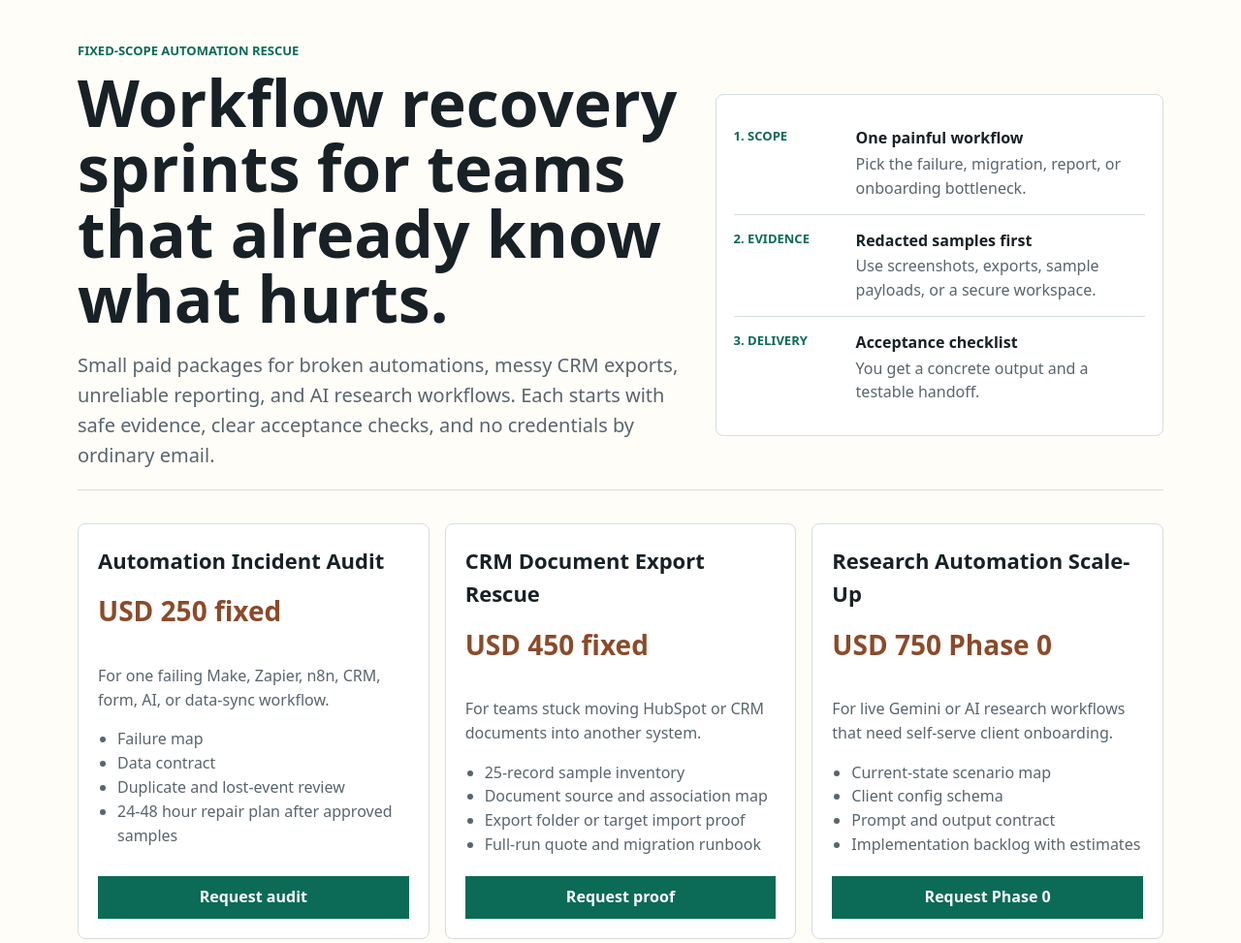
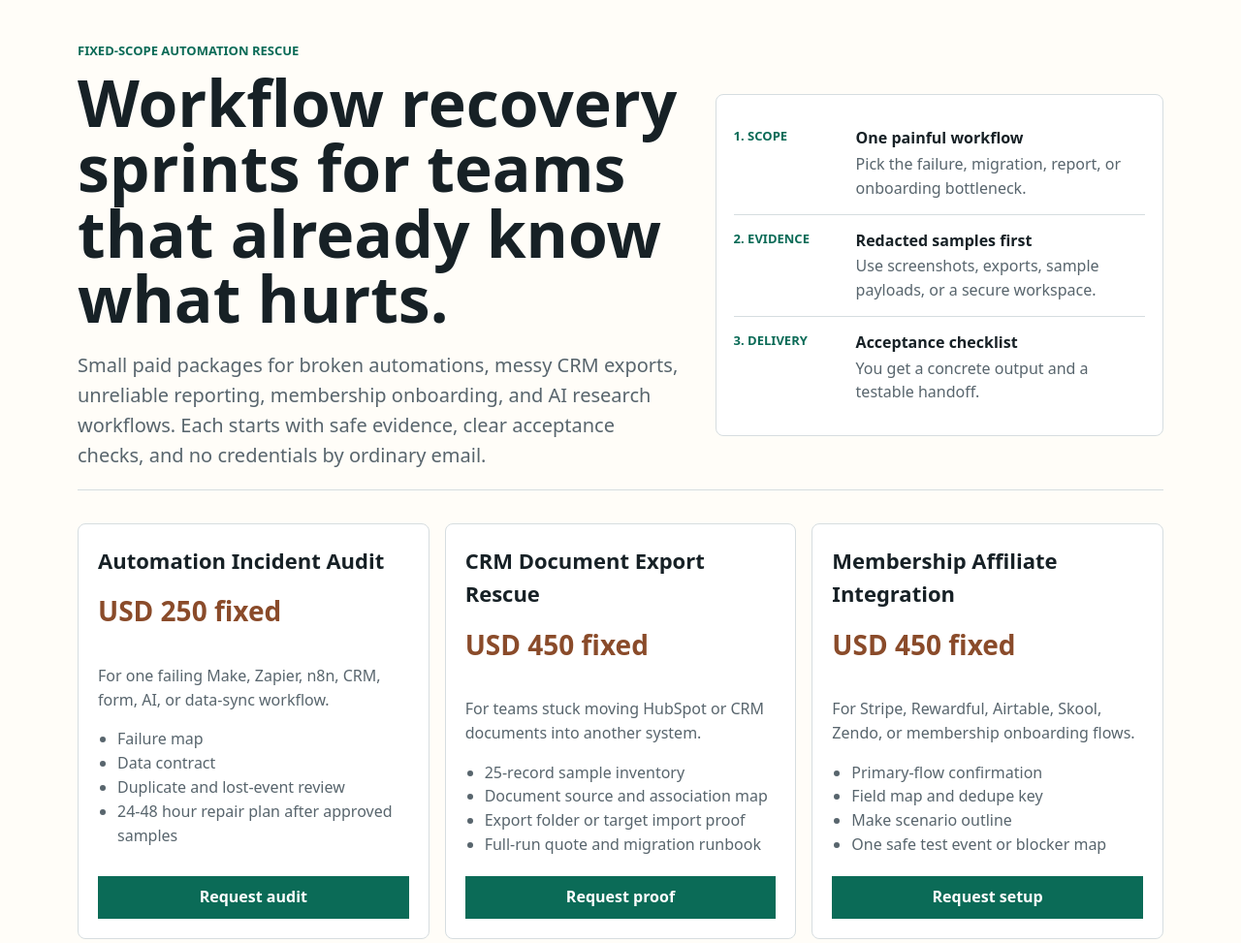
Before and after one commit to anonymusk7/codex10k-workflow-recovery, a plain HTML site: page workflow-recovery-sprints.html in a window 1280 px wide. Shown: the top 973 px of the page at 97% size. Drawn offline with Linux system fonts and the light colour scheme.

Commit message:
Add membership integration offer

```diff
--- a/workflow-recovery-sprints.html
+++ b/workflow-recovery-sprints.html
@@ -173,7 +173,7 @@
       <div>
         <div class="eyebrow">Fixed-scope automation rescue</div>
         <h1>Workflow recovery sprints for teams that already know what hurts.</h1>
-        <p class="lede">Small paid packages for broken automations, messy CRM exports, unreliable reporting, and AI research workflows. Each starts with safe evidence, clear acceptance checks, and no credentials by ordinary email.</p>
+        <p class="lede">Small paid packages for broken automations, messy CRM exports, unreliable reporting, membership onboarding, and AI research workflows. Each starts with safe evidence, clear acceptance checks, and no credentials by ordinary email.</p>
       </div>
       <div class="workflow" aria-label="Delivery flow">
         <div class="workflow-row">
@@ -216,6 +216,19 @@
           <li>Full-run quote and migration runbook</li>
         </ul>
         <a class="button" href="mailto:nanznakul@gmail.com?subject=Request%3A%20CRM%20Document%20Export%20Rescue&body=Source%20CRM%3A%0ATarget%20system%3A%0ADocument%20types%3A%0ASample%20size%20available%3A%0ASafe%20evidence%20available%3A%0A">Request proof</a>
+      </article>
+
+      <article class="offer">
+        <h2>Membership Affiliate Integration</h2>
+        <div class="price">USD 450 fixed</div>
+        <p>For Stripe, Rewardful, Airtable, Skool, Zendo, or membership onboarding flows.</p>
+        <ul class="push">
+          <li>Primary-flow confirmation</li>
+          <li>Field map and dedupe key</li>
+          <li>Make scenario outline</li>
+          <li>One safe test event or blocker map</li>
+        </ul>
+        <a class="button" href="mailto:nanznakul@gmail.com?subject=Request%3A%20Membership%20Affiliate%20Integration&body=Apps%20involved%3A%0APrimary%20flow%20wanted%3A%0APayment%20or%20membership%20trigger%3A%0ASafe%20test%20access%20available%3A%0ACompletion%20approver%3A%0A">Request setup</a>
       </article>
 
       <article class="offer">
```
